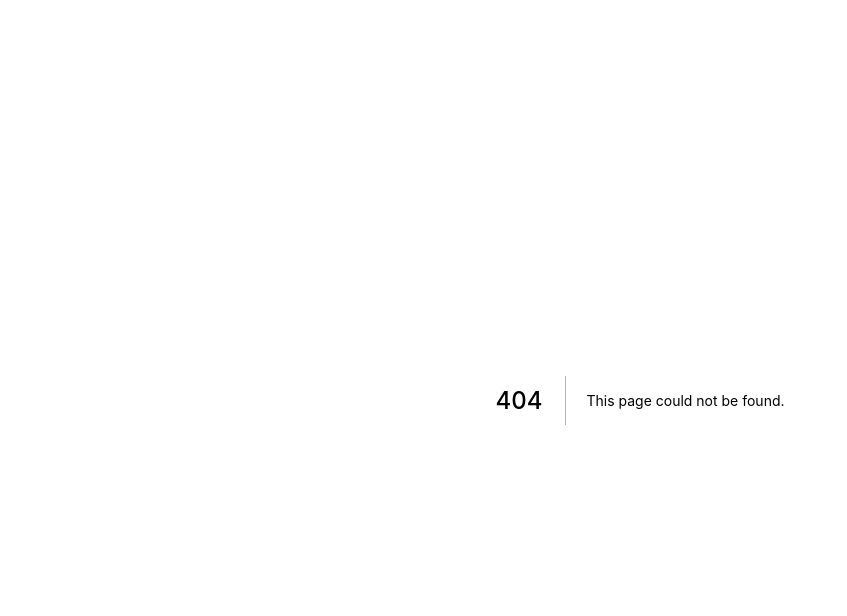
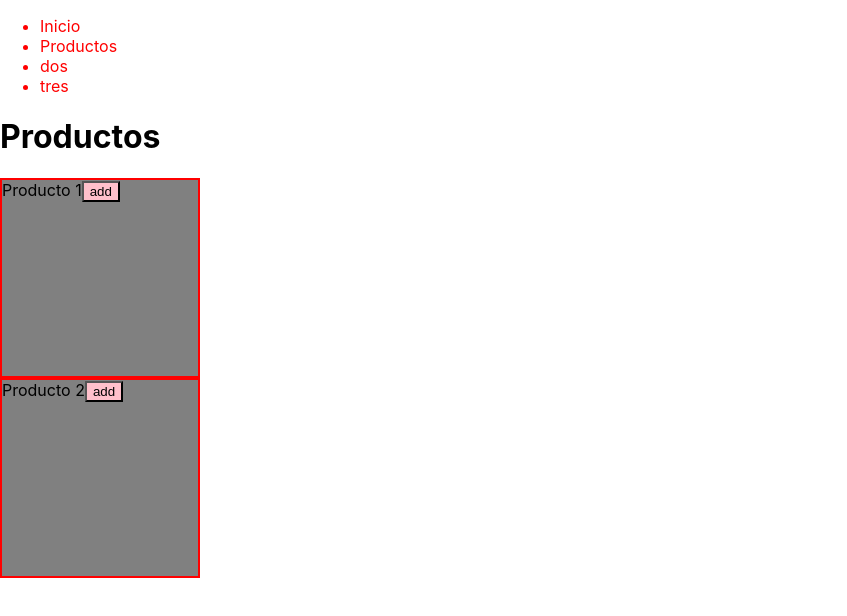
Before and after one commit to hcslearning/nextjs-basics, a Next.js app: page /productos in a window 1280 px wide. Before the commit this address had no page. Shown: the top 616 px of the page, without its empty margins (0-847 px from the left). Built offline with nearby package versions, Linux system fonts and the light colour scheme.

Commit message:
Se crea componente layout para zonas repetidas entre paginas. Probando CSS especifico, global.

```diff
--- /dev/null
+++ b/components/layout.js
@@ -0,0 +1,23 @@
+import Link from 'next/link'
+
+function Menu(){
+    return (
+        <div className="menu">
+            <ul>
+                <li><Link href="/"><a>Inicio</a></Link></li>
+                <li><Link href="productos"><a>Productos</a></Link></li>
+                <li>dos</li>
+                <li>tres</li>
+            </ul>
+        </div>
+    )
+}
+
+export default function Layout({ children }) {
+    return (
+        <div>
+            <Menu />
+            {children}
+        </div>
+    )
+}
--- /dev/null
+++ b/pages/productos.js
@@ -0,0 +1,31 @@
+import Head from 'next/head'
+import styles from '../styles/Productos.module.css'
+import Layout from '../components/layout'
+
+export default function Productos() {
+  return (
+    <Layout>
+    <div className={styles.container}>
+      <Head>
+        <title>Productos</title>
+      </Head>
+
+      <main className={styles.main}>
+        <h1 className={styles.title}>
+          Productos
+        </h1>
+        <div className="productos">
+          <div className={styles.producto}>Producto 1<button>add</button></div>
+          <div className={styles.producto}>Producto 2<button>add</button></div>
+        </div>
+      </main>
+    </div>
+    <style jsx>{`
+    .productos button {
+      background: pink;
+    }
+    `}
+    </style>
+    </Layout>
+  )
+}
--- /dev/null
+++ b/styles/Productos.module.css
@@ -0,0 +1,7 @@
+.producto {
+  display: block;
+  width: 200px;
+  height: 200px;
+  background-color: gray;
+  border: 2px solid red;
+}
--- a/styles/globals.css
+++ b/styles/globals.css
@@ -14,3 +14,7 @@ a {
 * {
   box-sizing: border-box;
 }
+
+ul li {
+  color: red;
+}
```
Also changed, not shown: pages/index.js (+15 -0 lines).
